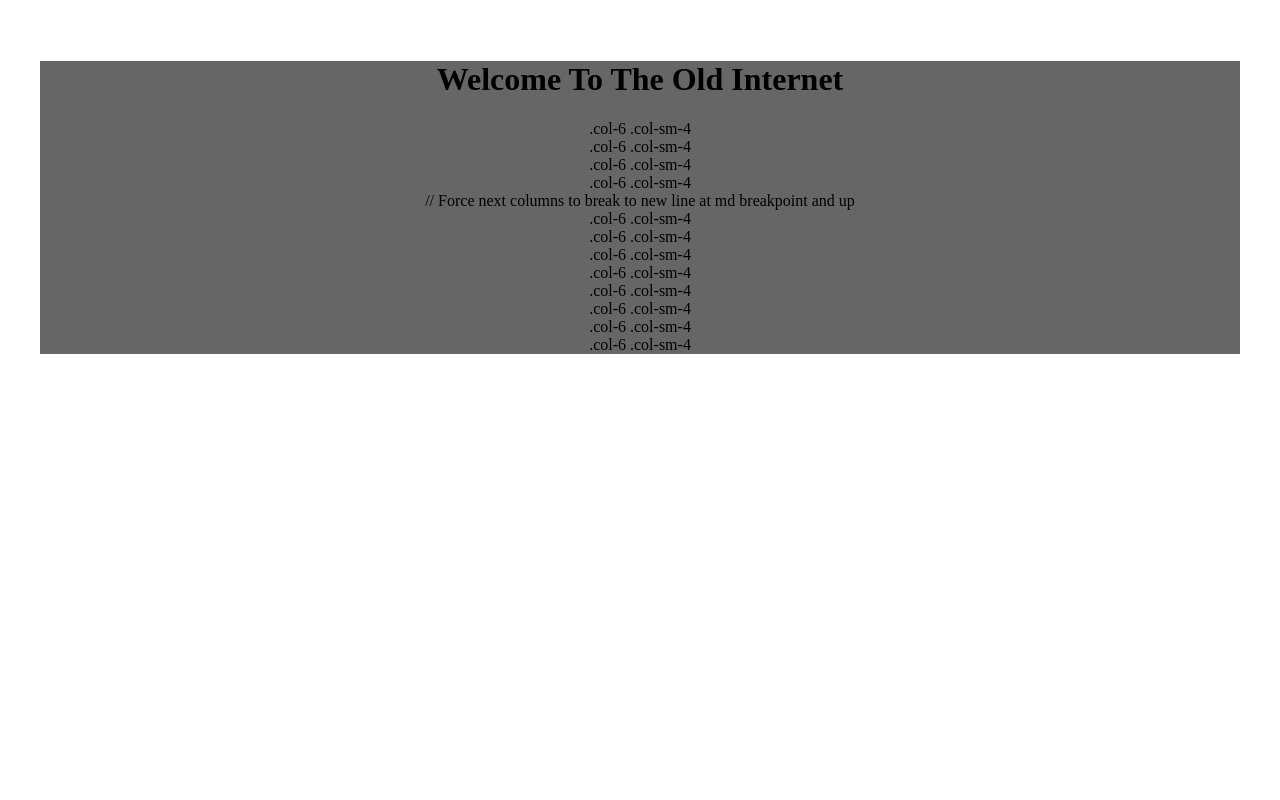
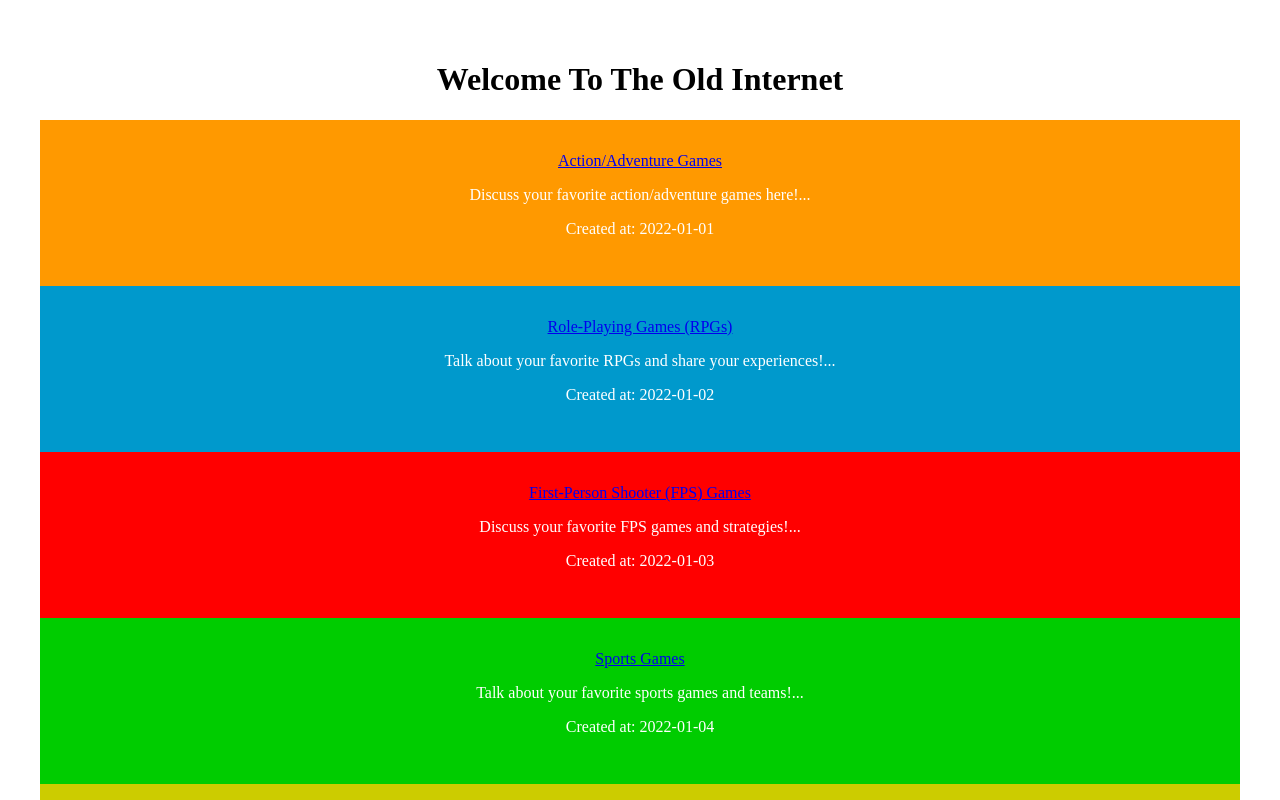
Before and after one commit to Michael-E238/Forum_Site, a React (Vite) app in the folder client/: page / in a window 1280 px wide. Shown: the top 800 px of the page. Built offline with nearby package versions, Linux system fonts and the light colour scheme.

Commit message:
refactored home page and added code for threads to be added.

```diff
--- a/client/package.json
+++ b/client/package.json
@@ -11,6 +11,7 @@
   },
   "dependencies": {
     "@apollo/client": "^3.13.5",
+    "axios": "^1.8.4",
     "graphql": "^16.10.0",
     "react": "^19.0.0",
     "react-dom": "^19.0.0",
--- a/client/src/pages/Home.tsx
+++ b/client/src/pages/Home.tsx
@@ -1,59 +1,119 @@
-import React from 'react';
-import {Row, Col, Card, Container} from 'react-bootstrap';
+import React, { useState } from'react';
+import { Row, Col, Card, Container } from'react-bootstrap';
 
+interface Thread {
+  id: number;
+  title: string;
+  content: string;
+  createdAt: string;
+  genre: string;
+  color: string;
+  url: string;
+}
 
-const Home: React.FC= () => {
-return (
-<><header style={{ paddingLeft: 0 }}></header>
+const threadsData: Thread[] = [
+    {
+        id: 1,
+        title: 'Action/Adventure Games',
+        content: 'Discuss your favorite action/adventure games here!',
+        createdAt: '2022-01-01',
+        genre: 'Action/Adventure',
+        color: '#FF9900',
+        url: '/threads/1',
+      },
+      {
+        id: 2,
+        title: 'Role-Playing Games (RPGs)',
+        content: 'Talk about your favorite RPGs and share your experiences!',
+        createdAt: '2022-01-02',
+        genre: 'RPG',
+        color: '#0099CC',
+        url: '/threads/2',
+      },
+      {
+        id: 3,
+        title: 'First-Person Shooter (FPS) Games',
+        content: 'Discuss your favorite FPS games and strategies!',
+        createdAt: '2022-01-03',
+        genre: 'FPS',
+        color: '#FF0000',
+        url: '/threads/3',
+      },
+      {
+        id: 4,
+        title: 'Sports Games',
+        content: 'Talk about your favorite sports games and teams!',
+        createdAt: '2022-01-04',
+        genre: 'Sports',
+        color: '#00CC00',
+        url: '/threads/4',
+      },
+      {
+        id: 5,
+        title: 'Strategy Games',
+        content: 'Discuss your favorite strategy games and tactics!',
+        createdAt: '2022-01-05',
+        genre: 'Strategy',
+        color: '#CCCC00',
+        url: '/threads/5',
+      },
+      {
+        id: 6,
+        title: 'Simulation Games',
+        content: 'Talk about your favorite simulation games and experiences!',
+        createdAt: '2022-01-06',
+        genre: 'Simulation',
+        color: '#6600CC',
+        url: '/threads/6',
+      },
+];
 
-<div className='mask' style={{ backgroundColor: 'rgba(0, 0, 0, 0.6)' }}>
-                    <div className='d-flex justify-content-center align-items-center h-100'>
-                        <div className='text-white'>
-                            <div className="contact">
-                                <header className="contact-header">
-                                    <Container>
-                                        <Row>
-                                            <Col>
-                                                <Card.Body>
-                                                    <Card.Title>
-                                                        <h1 className="titel">Welcome To The Old Internet</h1>
-                                                    </Card.Title>
-                                                    </Card.Body>
-                                                </Col>
-                                            </Row>
-                                        </Container>
-                                    </header>
-                                </div>
-                            </div>
-                        </div>
+const Home: React.FC = () => {
+  const [selectedThread, setSelectedThread] = useState<Thread | null>(null);
 
-            <div className="container">
-            <div className="row">
-                <div className="col-6 col-sm-4">.col-6 .col-sm-4</div>
-                <div className="col-6 col-sm-4">.col-6 .col-sm-4</div>
-                <div className="col-6 col-sm-4">.col-6 .col-sm-4</div>
-                <div className="col-6 col-sm-4">.col-6 .col-sm-4</div>
+  const handleThreadClick = (thread: Thread) => {
+    setSelectedThread(thread);
+  };
 
-                // Force next columns to break to new line at md breakpoint and up
-                <div className="w-100 d-none d-md-block"></div>
+  return (
+    <Container fluid>
+      <Row className="justify-content-center">
+        <Col xs={12} md={8} lg={6}>
+          <h1 className="title">Welcome To The Old Internet</h1>
+        </Col>
+      </Row>
+      <Row>
+        {threadsData.map((thread) => (
+          <Col key={thread.id} xs={6} sm={4} md={3} lg={2}>
+            <Card style={{ backgroundColor: thread.color, borderColor: thread.color }}>
+              <Card.Body>
+                <Card.Title style={{ color: 'white' }}>
+                  <a href="#" onClick={() => handleThreadClick(thread)}>
+                    {thread.title}
+                  </a>
+                </Card.Title>
+                <Card.Text style={{ color: 'white' }}>{thread.content.substring(0, 100)}...</Card.Text>
+                <Card.Text style={{ color: 'white' }}>Created at: {thread.createdAt}</Card.Text>
+              </Card.Body>
+            </Card>
+          </Col>
+        ))}
+      </Row>
+      {selectedThread && (
+        <Row>
+          <Col xs={12}>
+            <Card>
+              <Card.Body>
+                <Card.Title style={{ color: 'white' }}>{selectedThread.title}</Card.Title>
+                <Card.Text style={{ color: 'white' }}>{selectedThread.content}</Card.Text>
+                <Card.Text style={{ color: 'white' }}>Created at: {selectedThread.createdAt}</Card.Text>
+              </Card.Body>
+            </Card>
+          </Col>
+        </Row>
+      )}
+    </Container>
+  );
+};
 
-                <div className="col-6 col-sm-4">.col-6 .col-sm-4</div>
-                <div className="col-6 col-sm-4">.col-6 .col-sm-4</div>
-                <div className="col-6 col-sm-4">.col-6 .col-sm-4</div>
-                <div className="col-6 col-sm-4">.col-6 .col-sm-4</div>
-
-                <div className="w-100 d-none d-md-block"></div>
-
-                <div className="col-6 col-sm-4">.col-6 .col-sm-4</div>
-                <div className="col-6 col-sm-4">.col-6 .col-sm-4</div>
-                <div className="col-6 col-sm-4">.col-6 .col-sm-4</div>
-                <div className="col-6 col-sm-4">.col-6 .col-sm-4</div>
-
-            </div>
-            </div>
-</div></>
-
-
-);
-};
 export default Home;
--- a/client/tsconfig.app.json
+++ b/client/tsconfig.app.json
@@ -12,7 +12,8 @@
     "noFallthroughCasesInSwitch": true,
     "noUncheckedSideEffectImports": true,
     "jsx": "react-jsx",
-    "forceConsistentCasingInFileNames": true
+    "forceConsistentCasingInFileNames": true,
+    "allowSyntheticDefaultImports": true,
   },
   "include": ["src"]
 }
--- a/package.json
+++ b/package.json
@@ -1,6 +1,8 @@
 {
   "dependencies": {
+    "axios": "^1.8.4",
     "react": "^19.0.0",
+    "react-bootstrap": "^2.10.9",
     "react-dom": "^19.0.0"
   },
   "name": "develop",
```
Also changed, not shown: 2 other files (tests, documents, lock files or other folders).
